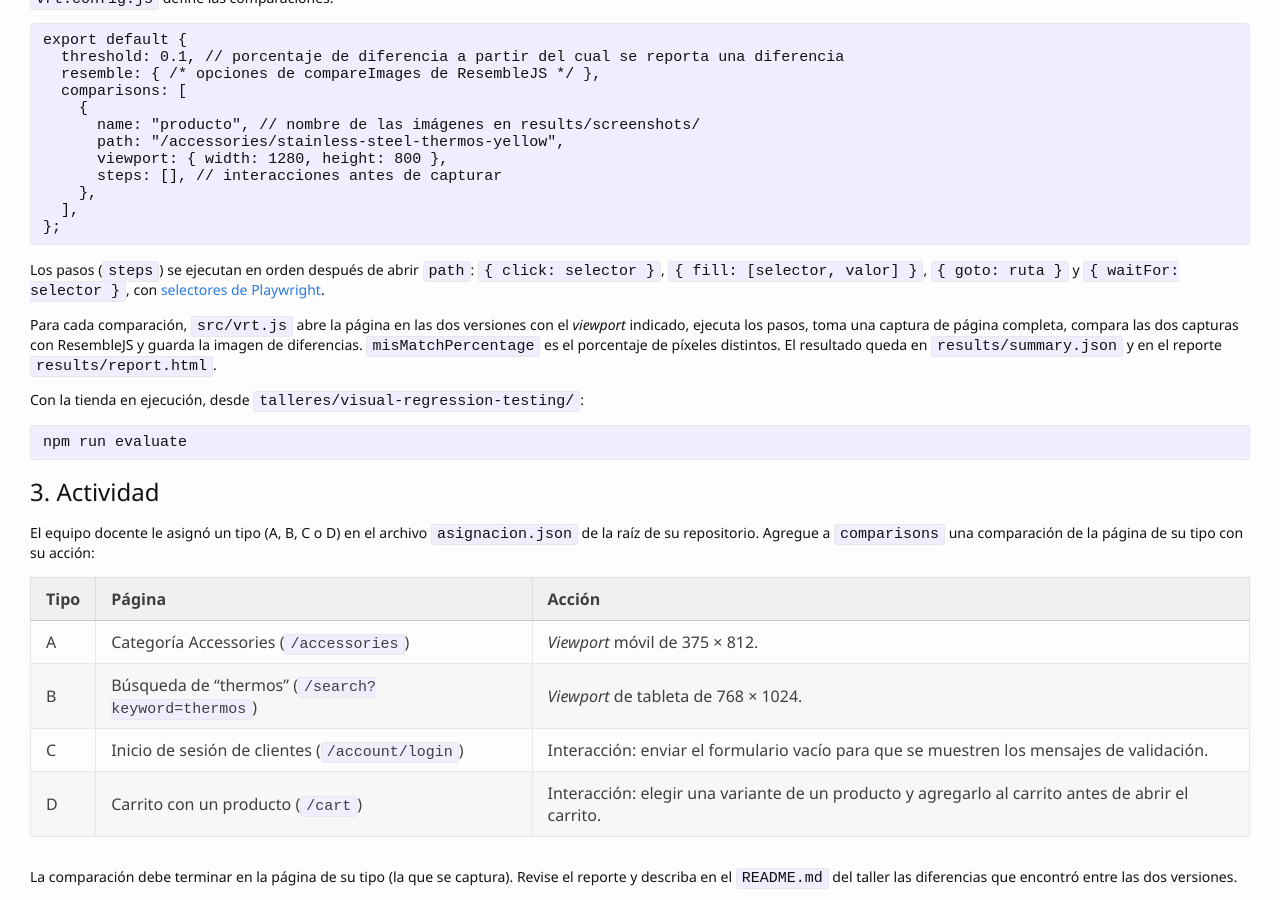
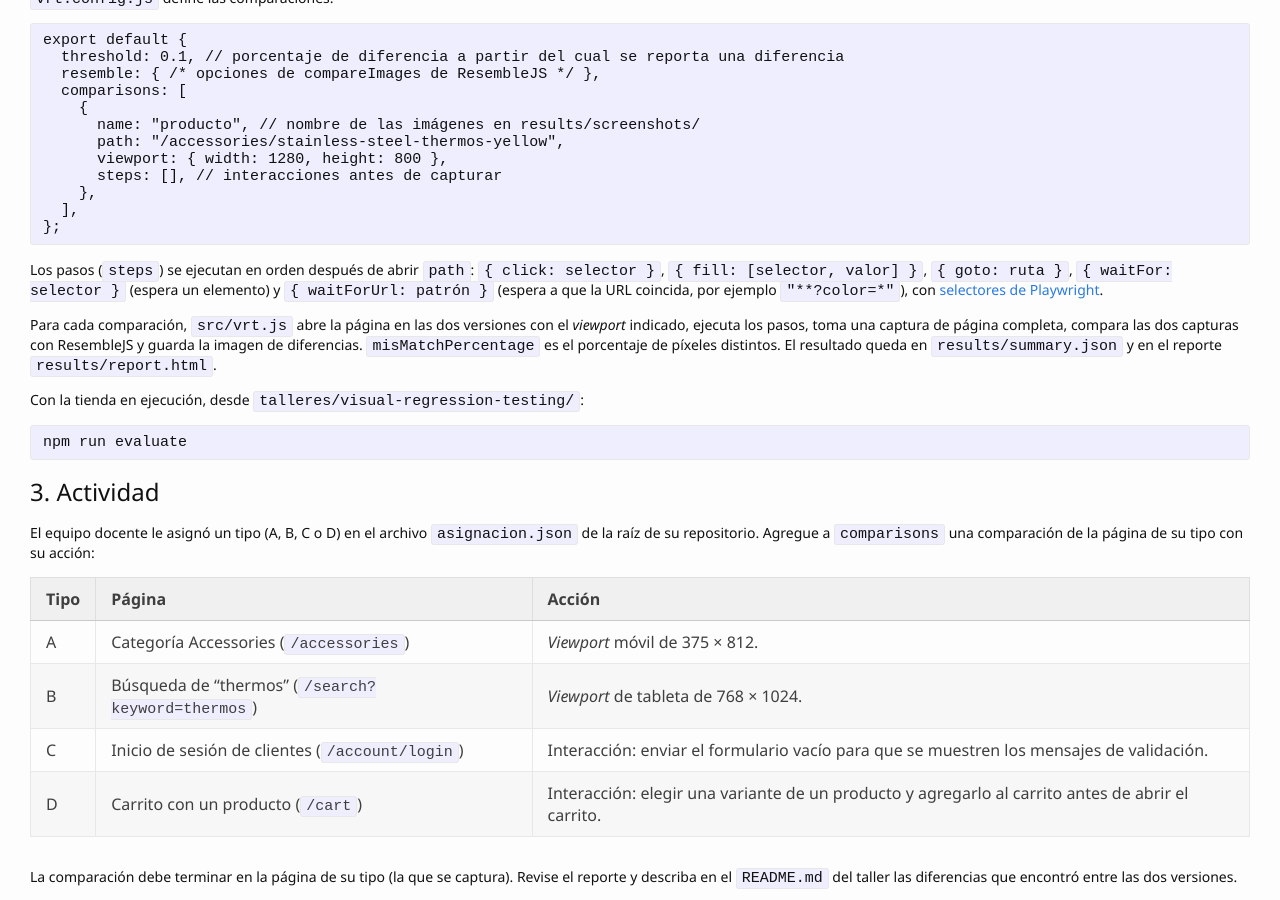
Before and after one commit to TiCSw/mt1_guias_pruebas, a Jekyll site: the page built from docs/talleres/vrt.md, in a window 1280 px wide and 900 px high, scrolled down 1227 px. Built offline with Jekyll 4.4.1, drawn with Linux system fonts in a browser that asks for light colours; some web fonts are replaced; our own code applies the rules of GitHub Pages for plain Markdown files; comment, search, counter and statistics services are not loaded.

Commit message:
docs(talleres): document the waitForUrl step in the VRT workshop

````diff
--- a/docs/talleres/vrt.md
+++ b/docs/talleres/vrt.md
@@ -56,7 +56,8 @@ export default {
 ```
 
 Los pasos (`steps`) se ejecutan en orden después de abrir `path`: `{ click: selector }`,
-`{ fill: [selector, valor] }`, `{ goto: ruta }` y `{ waitFor: selector }`, con
+`{ fill: [selector, valor] }`, `{ goto: ruta }`, `{ waitFor: selector }` (espera un elemento) y
+`{ waitForUrl: patrón }` (espera a que la URL coincida, por ejemplo `"**?color=*"`), con
 [selectores de Playwright](https://playwright.dev/docs/other-locators).
 
 Para cada comparación, `src/vrt.js` abre la página en las dos versiones con el _viewport_ indicado,
````
